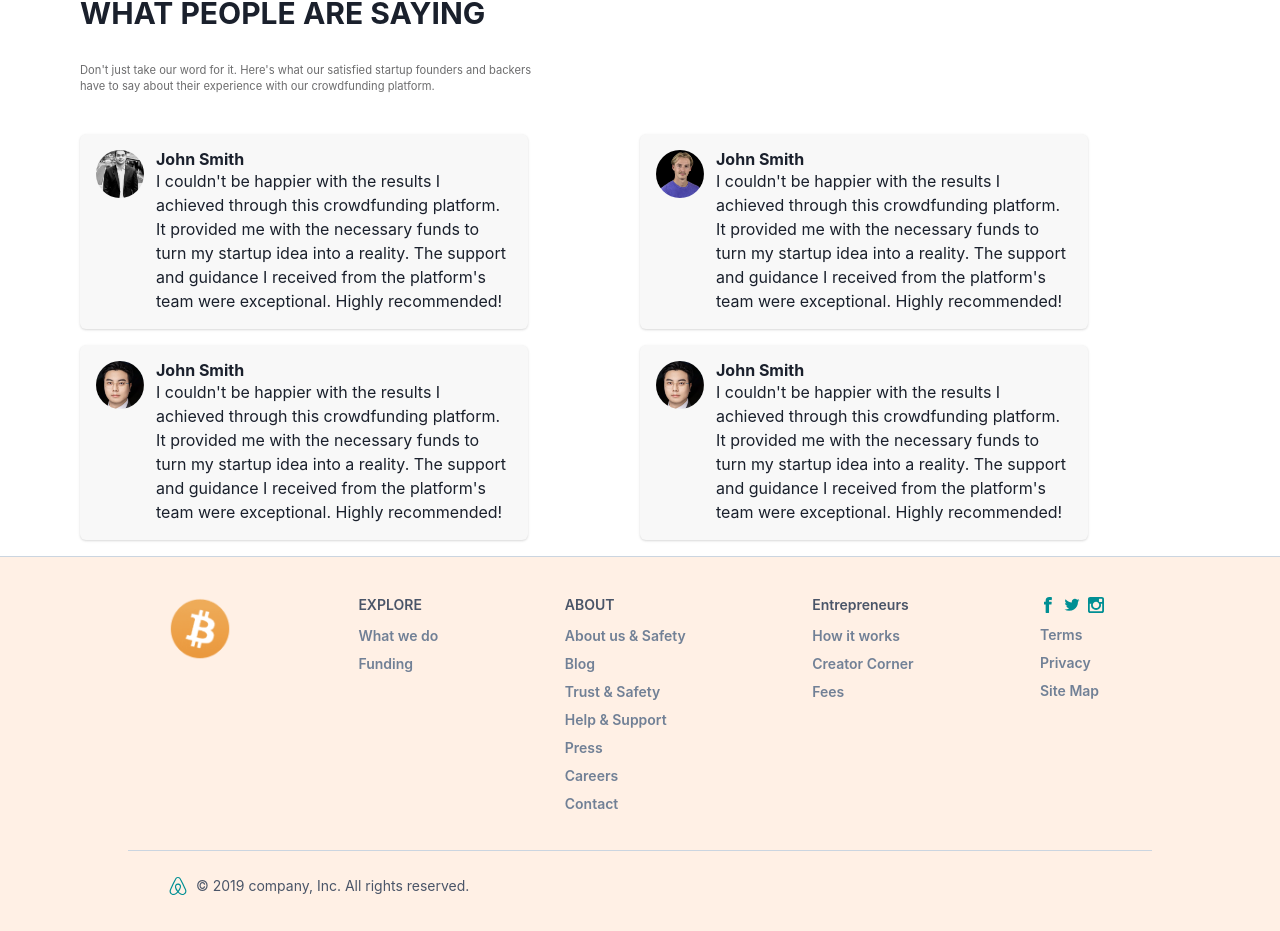
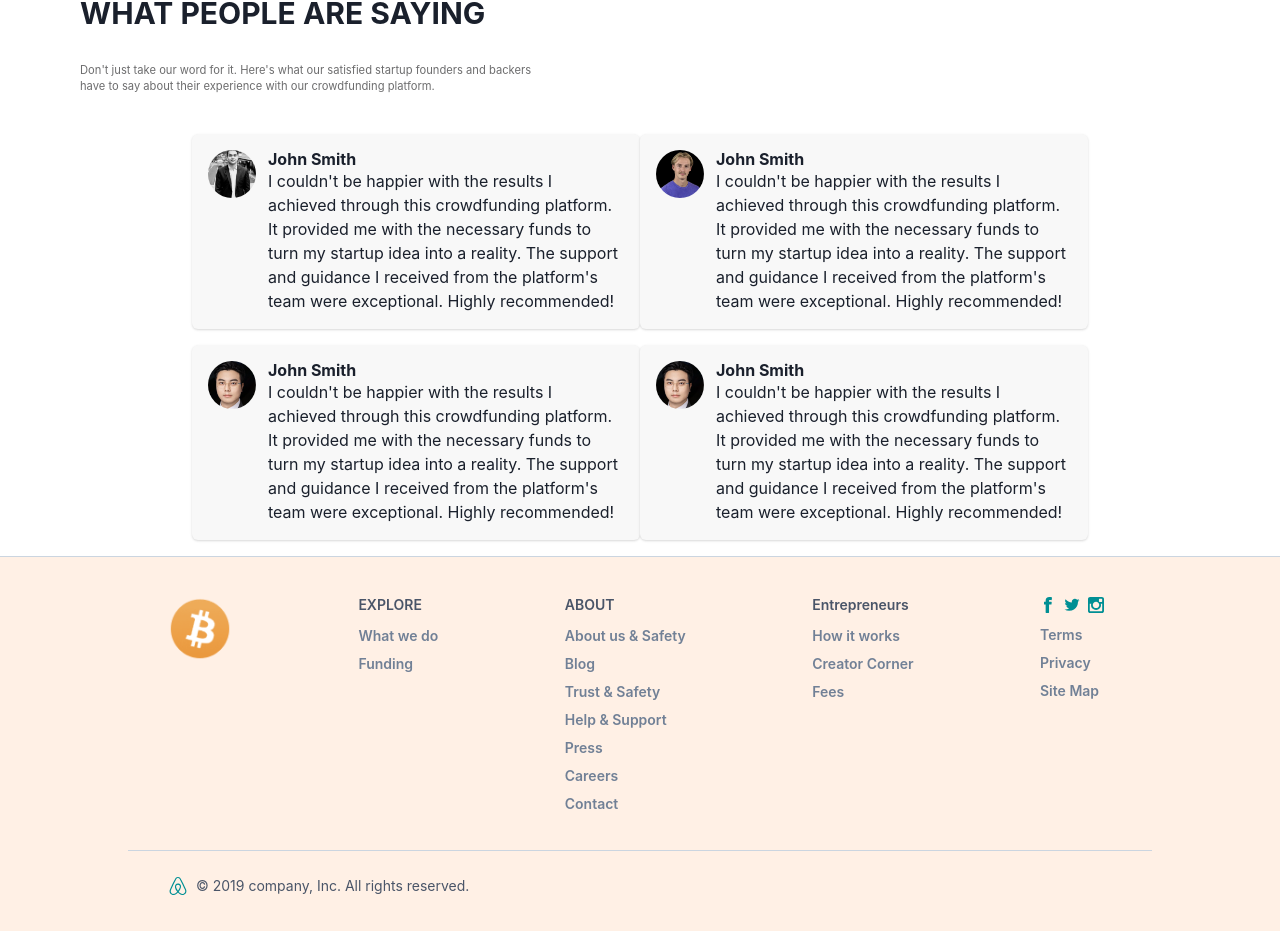
Before and after one commit to hanna-khan/InventOnBTC, a React (Vite) app: page / in a window 1280 px wide. Shown: the part 4370-5301 px from the top of the page. Built offline with nearby package versions, Linux system fonts and the light colour scheme.

Commit message:
feedback done

```diff
--- a/src/pages/home/Feedback.jsx
+++ b/src/pages/home/Feedback.jsx
@@ -41,9 +41,9 @@ const Feedback = () => {
         founders and backers have to say about their experience with our
         crowdfunding platform.
       </Text>
-      <Flex justifyContent="space-between" flexWrap="wrap">
+      <Flex justifyContent="center" alignItems={'center'} flexWrap="wrap">
         {data.map((item, index) => (
-          <Box key={index} flexBasis="50%" mb={4}>
+          <Box key={index} flexBasis="40%" mb={4}>
             <Card maxW="md" bg="#f8f8f8" rounded="md">
               <Flex p="4">
                 <Avatar name="Segun Adebayo" src={item.image} />
```
